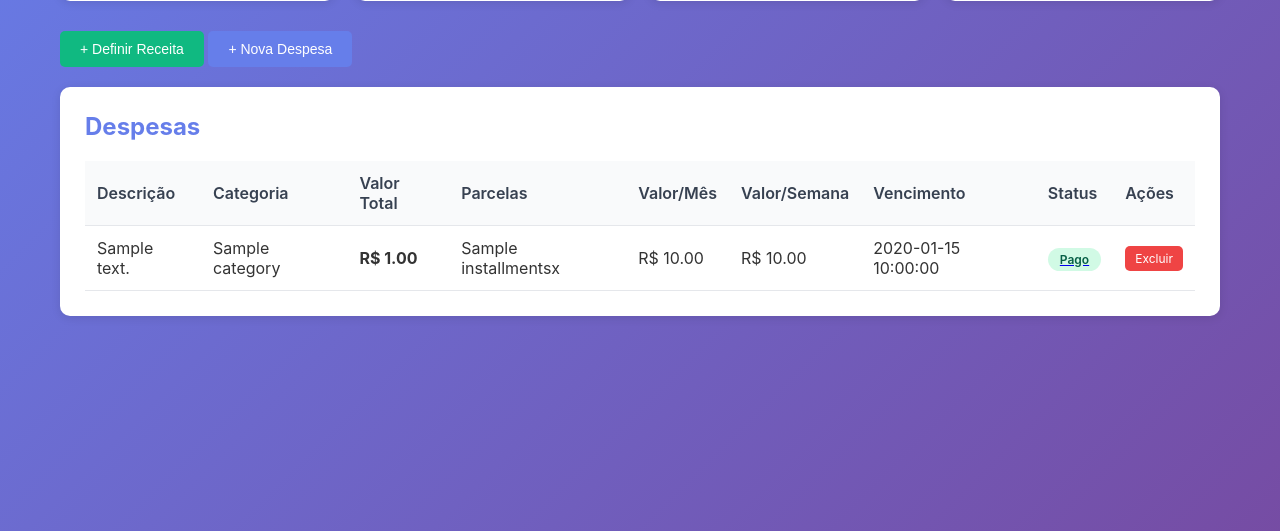
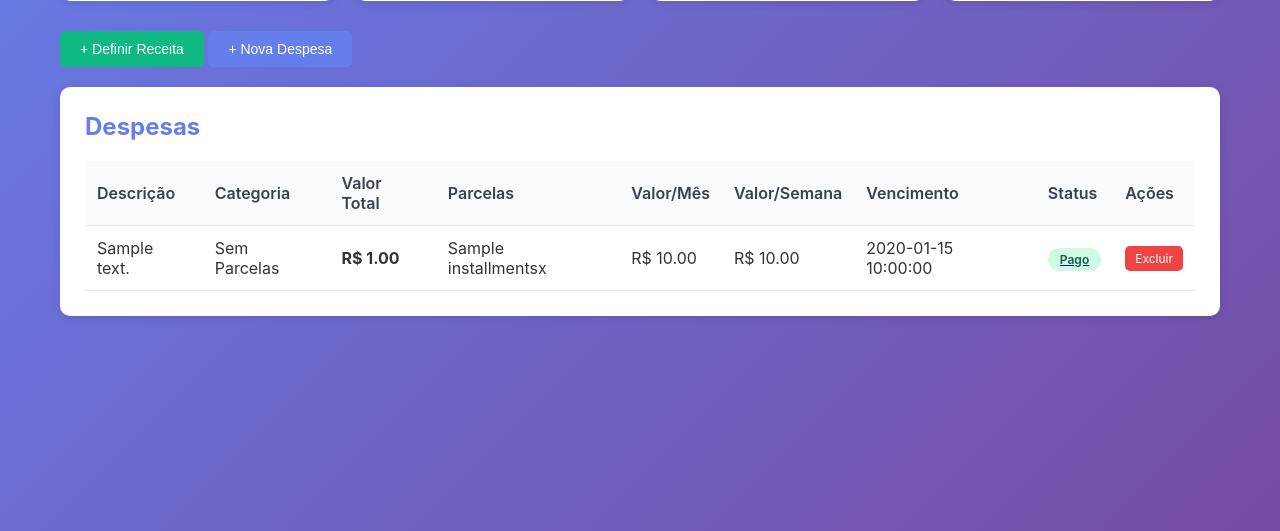
Before and after one commit to Nooby-Oficial/Gest-o-Financeira, a Flask app: page /dashboard in a window 1280 px wide. Shown: the part 224-755 px from the top of the page. Run offline with Flask 3, Linux system fonts and the light colour scheme; the visitor is signed in with stand-in values (Sample User, id 1); a database or web service that is not in the repository returns one stand-in record (values such as "Sample title"); some libraries are stand-ins or nearby versions.

Commit message:
Feature: Categoria mostra Parcelado ou Sem Parcelas automaticamente

```diff
--- a/app.py
+++ b/app.py
@@ -55,6 +55,7 @@ def init_db():
             installments INTEGER NOT NULL DEFAULT 1,
             installment_value REAL NOT NULL,
             category TEXT,
+            value_type TEXT,
             due_date TEXT NOT NULL,
             status TEXT NOT NULL DEFAULT 'pending',
             created_at TIMESTAMP DEFAULT CURRENT_TIMESTAMP,
@@ -237,9 +238,9 @@ def add_expense():
     conn = get_db_connection()
     c = conn.cursor()
     c.execute('''INSERT INTO expenses
-                 (user_id, description, total_amount, installments, installment_value, category, due_date, status)
-                 VALUES (%s, %s, %s, %s, %s, %s, %s, %s)''',
-              (user_id, description, total_amount, installments, installment_value, category, due_date, 'pending'))
+                 (user_id, description, total_amount, installments, installment_value, category, value_type, due_date, status)
+                 VALUES (%s, %s, %s, %s, %s, %s, %s, %s, %s)''',
+              (user_id, description, total_amount, installments, installment_value, category, value_type, due_date, 'pending'))
     conn.commit()
     conn.close()
 
--- a/templates/dashboard.html
+++ b/templates/dashboard.html
@@ -76,7 +76,13 @@
                 {% for expense in expenses %}
                 <tr>
                     <td>{{ expense.description }}</td>
-                    <td>{{ expense.category or '-' }}</td>
+                    <td>
+                        {% if expense.installments > 1 %}
+                            Parcelado
+                        {% else %}
+                            Sem Parcelas
+                        {% endif %}
+                    </td>
                     <td><strong>R$ {{ "%.2f"|format(expense.total_amount) }}</strong></td>
                     <td>{{ expense.installments }}x</td>
                     <td>R$ {{ "%.2f"|format(expense.installment_value) }}</td>
```
